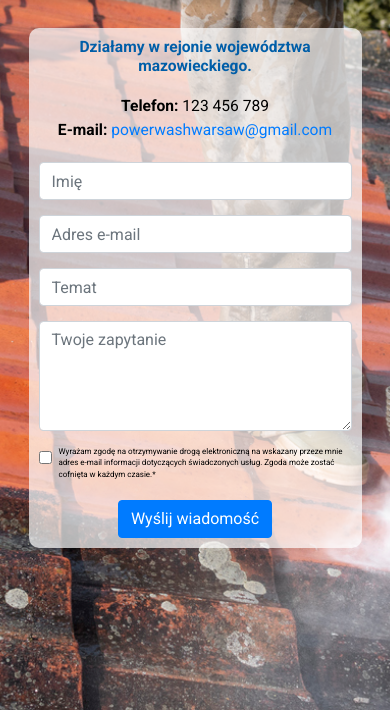
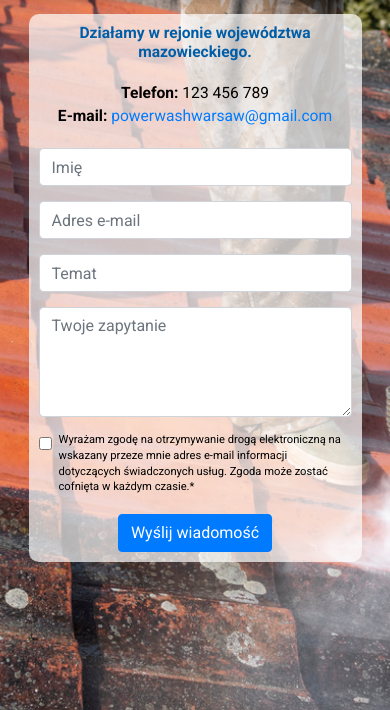
Before and after one commit to kera85/myciedachow.online, a plain HTML site: page contact.html in a window 390 px wide. Shown: the part 134-844 px from the top of the page. Drawn offline with nearby package versions, Linux system fonts and the light colour scheme.

Commit message:
Update contact.html

```diff
--- a/contact.html
+++ b/contact.html
@@ -229,7 +229,7 @@
       }
       @media (max-width: 768px) {
   .form-check-label {
-    font-size: 0.5rem; /* lub większa wartość, np. 1.1rem */
+    font-size: 0.7rem; /* lub większa wartość, np. 1.1rem */
   }
 }
     }
```
